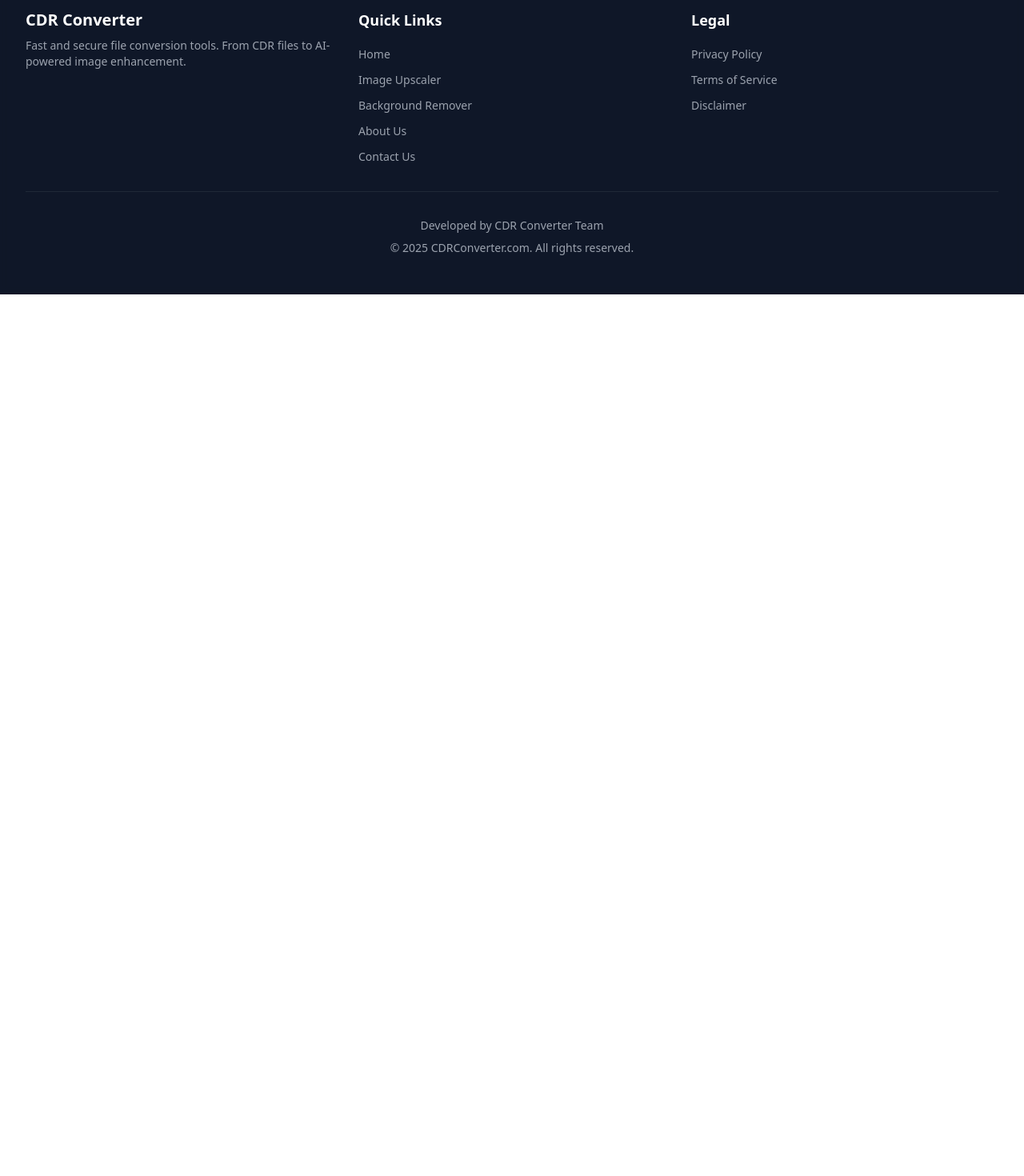
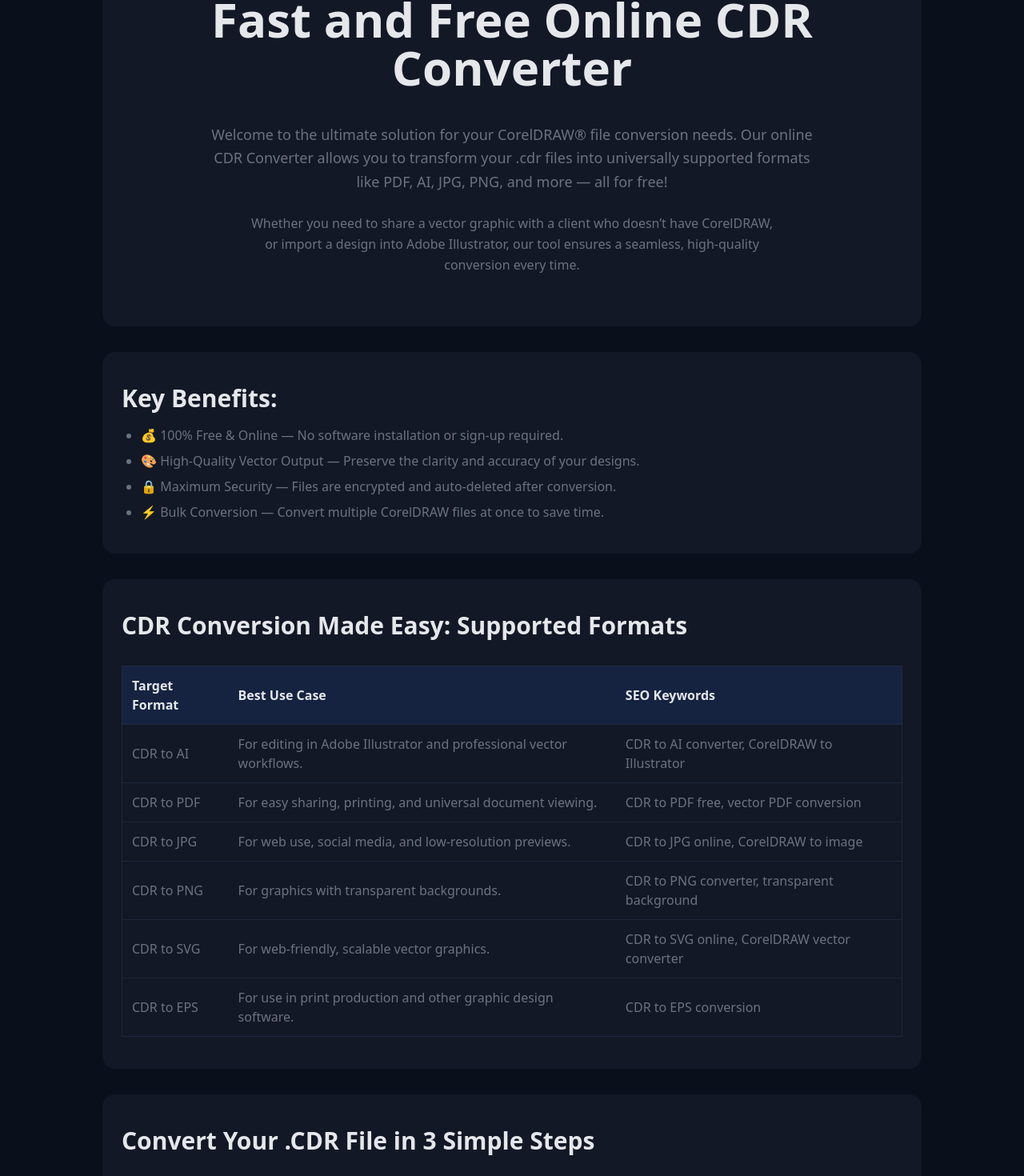
Before and after one commit to GauravSharma9027/crdFIleConverterFrontend, a React (Vite) app: page / in a window 1280 px wide. Shown: the part 1291-2761 px from the top of the page at 80% size. Before the commit the page ends 1659 px from the top, so only its background shows below. Built offline with nearby package versions, Linux system fonts and the light colour scheme.

Commit message:
add content

```diff
--- a/index.html
+++ b/index.html
@@ -2,7 +2,7 @@
 <html lang="en">
   <head>
     <meta charset="UTF-8" />
-    <link rel="icon" type="image/png" href="https://storage.googleapis.com/hostinger-horizons-assets-prod/professional_icon_placeholder.png" />
+    <link rel="icon" type="image/png" href="./public/Favicon.png" />
     <meta name="viewport" content="width=device-width, initial-scale=1.0" />
 
     <title>CDR Converter | Free Online CDR Convert Tool | CDR to EPS Converter</title>
--- a/package.json
+++ b/package.json
@@ -27,6 +27,7 @@
     "lucide-react": "^0.292.0",
     "react": "^18.2.0",
     "react-dom": "^18.2.0",
+    "react-helmet": "^6.1.0",
     "react-router-dom": "^6.16.0",
     "tailwind-merge": "^1.14.0",
     "tailwindcss-animate": "^1.0.7"
--- a/src/pages/CDRConverter.jsx
+++ b/src/pages/CDRConverter.jsx
@@ -5,6 +5,7 @@
 import PremiumFeaturesBanner from "../components/conversion/PremiumFeaturesBanner";
 import PremiumHighlightsDisplay from "../components/conversion/PremiumHighlightsDisplay";
 import ProcessStepsDisplay from "../components/conversion/ProcessStepsDisplay";
+import { Helmet } from "react-helmet";
 
 const SUPPORTED_FORMATS = ["pdf", "png", "svg", "ps", "tiff", "jpg"];
 
@@ -82,8 +83,8 @@
     };
 
     return (
-        <div className="min-h-screen bg-[#0a0f1c] flex items-center justify-center px-4 py-16">
-            <div className="max-w-5xl w-full bg-[#121826] text-white rounded-2xl shadow-xl p-6">
+        <div className="min-h-screen bg-[#0a0f1c] flex flex-col items-center justify-center px-4 py-16">
+            <div className="max-w-5xl w-full bg-[#121826] text-gray-200 rounded-2xl shadow-xl p-6">
 
                 {/* Top stats */}
                 <PremiumFeaturesBanner />
@@ -186,6 +187,145 @@
                 {/* Info cards */}
                 <PremiumHighlightsDisplay />
             </div>
+
+            <div className="max-w-5xl w-full bg-[#121826] text-gray-200 rounded-2xl mt-8">
+                {/* ✅ SEO Optimization */}
+                <Helmet>
+                    <title>
+                        Online CDR Converter - Convert CDR to PDF, AI, JPG & More Free
+                    </title>
+                    <meta
+                        name="description"
+                        content="Free Online CDR Converter. Quickly convert CorelDRAW (.cdr) files to PDF, AI, PNG, JPG, EPS, and SVG formats in seconds. Fast, secure, and easy to use."
+                    />
+                </Helmet>
+
+                {/* ✅ Hero Section */}
+                <section className=" py-16 px-6 text-center ">
+                    <h1 className="text-4xl md:text-6xl font-extrabold  mb-4">
+                        Fast and Free Online CDR <br /> Converter
+                    </h1>
+                    <p className="text-lg text-gray-500 max-w-3xl mx-auto leading-relaxed mt-10">
+                        Welcome to the ultimate solution for your CorelDRAW® file conversion
+                        needs. Our online CDR Converter allows you to transform your .cdr
+                        files into universally supported formats like PDF, AI, JPG, PNG, and
+                        more — all for free!
+                    </p>
+
+                    <div className="max-w-2xl mx-auto mt-6 text-gray-500 leading-relaxed">
+                        <p>
+                            Whether you need to share a vector graphic with a client who doesn’t
+                            have CorelDRAW, or import a design into Adobe Illustrator, our tool
+                            ensures a seamless, high-quality conversion every time.
+                        </p>
+                    </div>
+                    {/* ✅ CTA Button */}
+                    {/* <div className="mt-10">
+                        <button className="bg-blue-600 hover:bg-blue-700 text-gray-200 font-semibold px-8 py-3 rounded-full shadow-md transition">
+                            Upload File / Start Converting
+                        </button>
+                    </div> */}
+                </section>
+            </div>
+
+            {/* ✅ Key Benefits */}
+            <section className="mt-8 py-10 px-6 max-w-5xl w-full bg-[#121826] text-gray-200 rounded-2xl">
+                <div className="text-left mx-auto">
+                    <h2 className="text-3xl font-semibold mb-3">
+                        Key Benefits:
+                    </h2>
+                    <ul className="list-disc pl-6 mt-4 text-gray-500 space-y-2">
+                        <li>💰 100% Free & Online — No software installation or sign-up required.</li>
+                        <li>🎨 High-Quality Vector Output — Preserve the clarity and accuracy of your designs.</li>
+                        <li>🔒 Maximum Security — Files are encrypted and auto-deleted after conversion.</li>
+                        <li>⚡ Bulk Conversion — Convert multiple CorelDRAW files at once to save time.</li>
+                    </ul>
+                </div>
+            </section>
+            {/* ✅ Supported Formats Section */}
+            <section className="mt-8 py-10 px-6 max-w-5xl w-full bg-[#121826] text-gray-200 rounded-2xl">
+                <h2 className="text-3xl font-bold mb-8">
+                    CDR Conversion Made Easy: Supported Formats
+                </h2>
+                <div className="max-w-5xl mx-auto overflow-x-auto">
+                    <table className="min-w-full border text-left">
+                        <thead className="bg-[#152341]">
+                            <tr>
+                                <th className="p-3 border-b">Target Format</th>
+                                <th className="p-3 border-b">Best Use Case</th>
+                                <th className="p-3 border-b">SEO Keywords</th>
+                            </tr>
+                        </thead>
+                        <tbody>
+                            <tr className="border-b text-gray-500">
+                                <td className="p-3 font-medium">CDR to AI</td>
+                                <td className="p-3">
+                                    For editing in Adobe Illustrator and professional vector
+                                    workflows.
+                                </td>
+                                <td className="p-3">CDR to AI converter, CorelDRAW to Illustrator</td>
+                            </tr>
+                            <tr className="border-b text-gray-500">
+                                <td className="p-3 font-medium">CDR to PDF</td>
+                                <td className="p-3">
+                                    For easy sharing, printing, and universal document viewing.
+                                </td>
+                                <td className="p-3">CDR to PDF free, vector PDF conversion</td>
+                            </tr>
+                            <tr className="border-b text-gray-500">
+                                <td className="p-3 font-medium">CDR to JPG</td>
+                                <td className="p-3">
+                                    For web use, social media, and low-resolution previews.
+                                </td>
+                                <td className="p-3">CDR to JPG online, CorelDRAW to image</td>
+                            </tr>
+                            <tr className="border-b text-gray-500">
+                                <td className="p-3 font-medium">CDR to PNG</td>
+                                <td className="p-3">
+                                    For graphics with transparent backgrounds.
+                                </td>
+                                <td className="p-3">CDR to PNG converter, transparent background</td>
+                            </tr>
+                            <tr className="border-b text-gray-500">
+                                <td className="p-3 font-medium">CDR to SVG</td>
+                                <td className="p-3">
+                                    For web-friendly, scalable vector graphics.
+                                </td>
+                                <td className="p-3">
+                                    CDR to SVG online, CorelDRAW vector converter
+                                </td>
+                            </tr>
+                            <tr className="text-gray-500">
+                                <td className="p-3 font-medium">CDR to EPS</td>
+                                <td className="p-3">
+                                    For use in print production and other graphic design software.
+                                </td>
+                                <td className="p-3">CDR to EPS conversion</td>
+                            </tr>
+                        </tbody>
+                    </table>
+                </div>
+            </section>
+            {/* ✅ How It Works Section */}
+            <section className="mt-8 py-10 px-6 max-w-5xl w-full bg-[#121826] text-gray-200 rounded-2xl">
+                <h2 className="text-3xl font-bold text-gray-200 mb-8">
+                    Convert Your .CDR File in 3 Simple Steps
+                </h2>
+                <div className=" space-y-6 text-gray-500 text-lg">
+                    <p>
+                        <strong className="text-gray-200">1. Upload File:</strong> Drag and drop your .cdr file into
+                        the upload area or click the upload button.
+                    </p>
+                    <p>
+                        <strong className="text-gray-200">2. Select Format:</strong> Choose your desired output format
+                        (e.g., AI, PDF, or JPG).
+                    </p>
+                    <p>
+                        <strong className="text-gray-200">3. Download:</strong> Wait a few seconds for the conversion
+                        to complete, and then download your new file!
+                    </p>
+                </div>
+            </section>
         </div>
     );
 };
```
Also changed, not shown: public/Favicon.png (added).
